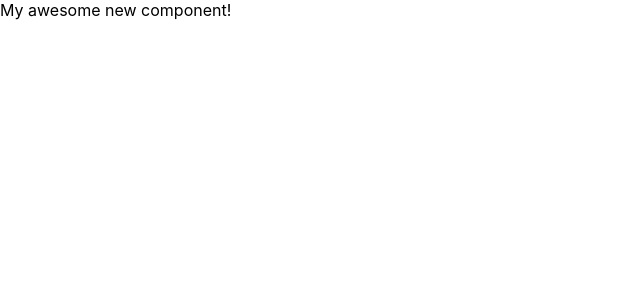
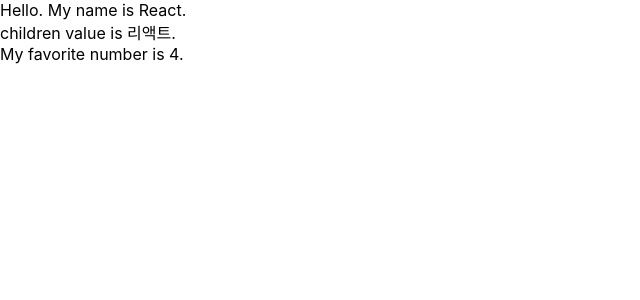
Before and after one commit to pcjs156/how_to_react, a React (Create React App) app in the folder hello-react/: page / in a window 1280 px wide. Shown: the top 300 px of the page, without its empty margins (0-640 px from the left). Built offline with nearby package versions, Linux system fonts and the light colour scheme.

Commit message:
3.3.1~3.3.6. Functional MyComponent

```diff
--- a/hello-react/src/App.js
+++ b/hello-react/src/App.js
@@ -2,7 +2,7 @@
 import MyComponent from "./MyComponent";
 
 const App = () => {
-    return <MyComponent/>
+    return <MyComponent name="React" favoriteNumber={4}>리액트</MyComponent>
 };
 
 export default App;
--- a/hello-react/src/MyComponent.js
+++ b/hello-react/src/MyComponent.js
@@ -1,7 +1,23 @@
 import React from "react";
+import PropsTypes from 'prop-types';
 
-const MyComponent = () => {
-    return <div>My awesome new component!</div>;
+const MyComponent = ({name, favoriteNumber, children}) => {
+    return (
+        <div>
+            Hello. My name is {name}. <br />
+            children value is {children}. <br />
+            My favorite number is {favoriteNumber}.
+        </div>
+    );
 }
 
+MyComponent.defaultProps = {
+    name: '기본 이름'
+};
+
+MyComponent.propsTypes = {
+    name: PropsTypes.string,
+    favoriteNumber: PropsTypes.number.isRequired
+};
+
 export default MyComponent;
```
